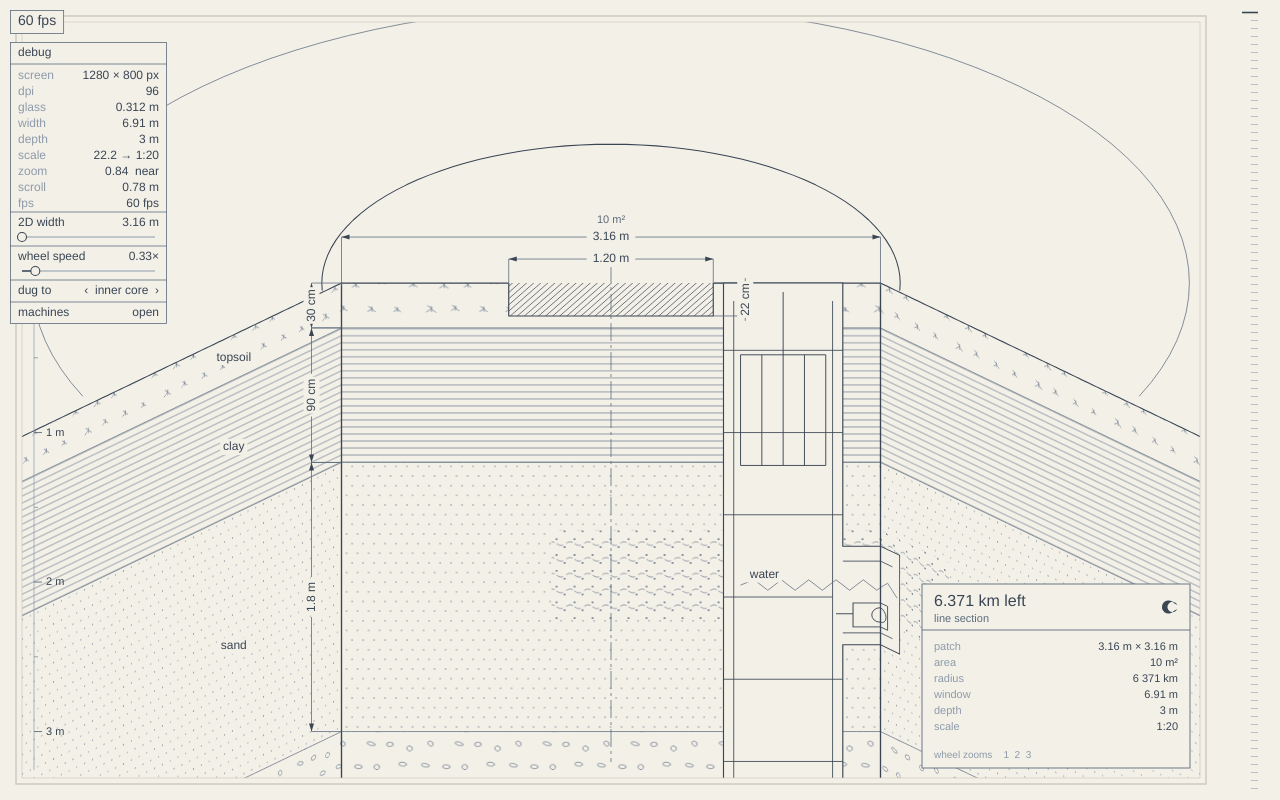
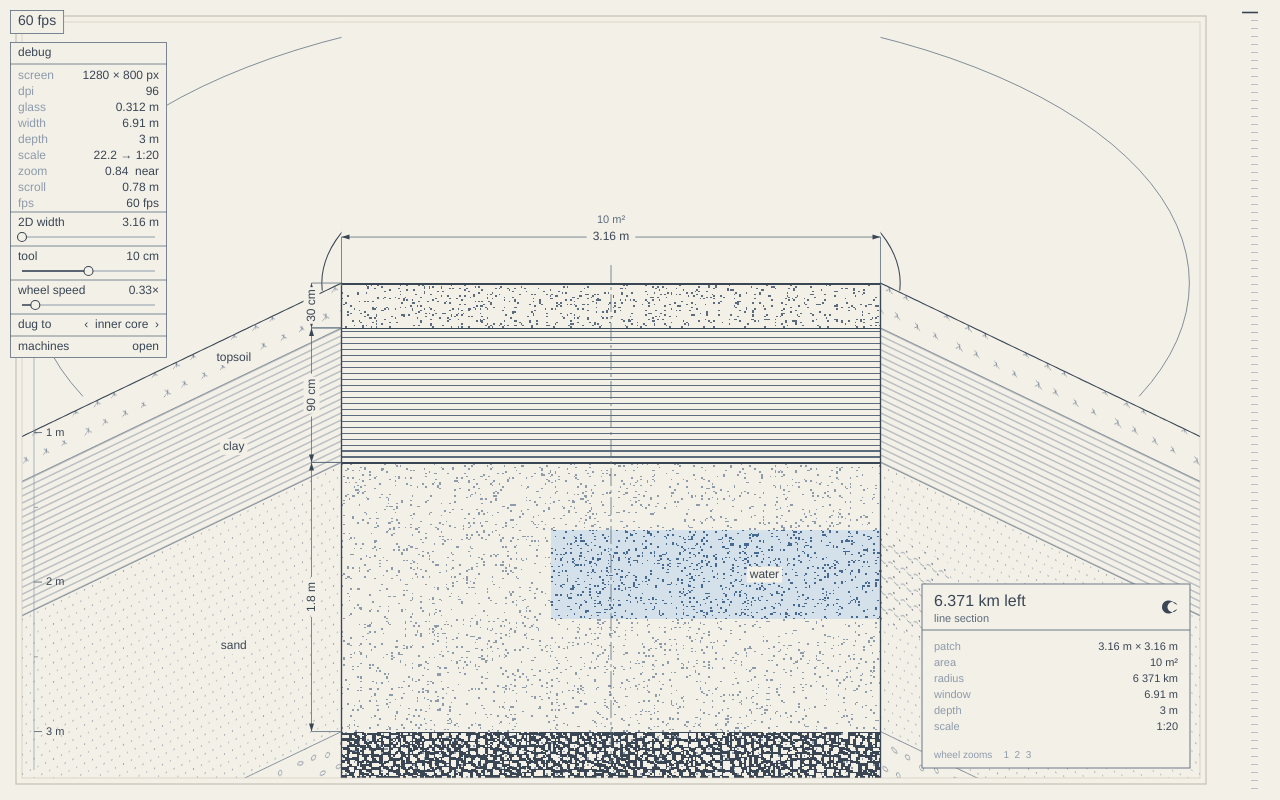
Before and after one commit to Sebastians-AI-Bot/6371km-left, a plain HTML site: page opus-merge/index.html in a window 1280 px wide. Drawn offline with Linux system fonts and the light colour scheme.

Commit message:
opus-merge: diggable centre face with the dig sim on the real column; middle/right drag pans, wheel zooms about the pointer, closer zoom, tool slider; fixed pit and shaft removed
Co-authored-by: Sebastians-AI-Bot <Sebastians-AI-Bot@users.noreply.github.com>

```diff
--- /dev/null
+++ b/opus-merge/ground.js
@@ -0,0 +1,88 @@
+/* The ground of the column as dig cells (see ../dig/sim.js): 1 cm cells,
+   x across the centre face and y down from the surface, in centimetres.
+   Topsoil, clay and sand are themselves, gravel is pebbles in sand, and
+   every rock unit below is stone. The groundwater pocket is wet sand
+   under its own water table; gas is air, oil is oil, brine is water and
+   magma stays stone. */
+function makeColumnWorld(column, pockets) {
+  "use strict";
+
+  var M = makeDig;
+  var W = 1536, H = 1024, CS = 32;
+  var units = [];
+  var from = 0;
+  for (var i = 0; i < column.length; i++) {
+    var name = column[i].name;
+    var to = Math.round(column[i].to * 100);
+    units.push({
+      from: from,
+      to: to,
+      mat: name === "topsoil" ? M.TOPSOIL : name === "clay" ? M.CLAY : name === "sand" ? M.SAND
+        : name === "gravel" ? M.GRAVEL : M.STONE
+    });
+    from = to;
+  }
+  var holes = [];
+  var water = null;
+  for (i = 0; i < pockets.length; i++) {
+    var p = pockets[i];
+    var hole = {
+      name: p.name,
+      x0: Math.round(p.x0 * 100), x1: Math.round(p.x1 * 100),
+      y0: Math.round(p.d0 * 100), y1: Math.round(p.d1 * 100)
+    };
+    if (p.name === "water") water = hole;
+    if (p.name !== "magma") holes.push(hole);
+  }
+
+  function unitAt(y) {
+    for (var k = 0; k < units.length; k++) if (y < units[k].to) return units[k];
+    return units[units.length - 1];
+  }
+
+  function holeAt(x, y) {
+    for (var k = 0; k < holes.length; k++) {
+      var h = holes[k];
+      if (y >= h.y0 && y < h.y1 && x >= h.x0 && x < h.x1) return h;
+    }
+    return null;
+  }
+
+  function cell(x, y, o) {
+    o.flag = 0;
+    o.clump = 0;
+    o.shade = (M.hash(x, y, 7) * 256) | 0;
+    if (y < 0) { o.mat = M.AIR; return; }
+    var h = holeAt(x, y);
+    if (h) {
+      if (h.name === "water") { o.mat = M.SAND; o.flag = M.LOOSE | M.WET; }
+      else if (h.name === "gas") o.mat = M.AIR;
+      else if (h.name === "oil") o.mat = M.OIL;
+      else o.mat = M.WATER;
+      return;
+    }
+    var m = unitAt(y).mat;
+    if (m === M.GRAVEL) {
+      o.clump = M.pebble(x, y, 5);
+      if (o.clump) o.mat = M.GRAVEL;
+      else { o.mat = M.SAND; o.flag = M.LOOSE; }
+      return;
+    }
+    o.mat = m;
+    if (m === M.SAND) o.flag = M.LOOSE;
+  }
+
+  return {
+    W: W,
+    H: H,
+    ring: true,
+    x0: -W / 2,
+    y0: -8 * CS,
+    table: water ? water.y0 : Infinity,
+    saturated: function (x, y) {
+      return !!water && y >= water.y0 && y < water.y1 && x >= water.x0 && x < water.x1;
+    },
+    sky: function (x, y) { return y < 0; },
+    cell: cell
+  };
+}
--- a/opus-merge/zoom.js
+++ b/opus-merge/zoom.js
@@ -6,7 +6,10 @@
    dug. Hold Alt and the wheel scrolls the section. Keys 1, 2 and 3 jump
    to the soils, the crust, and the globe. ?dig=granite opens the cut at
    that unit and ?face=500 makes the centre face 500 m wide; the debug
-   panel sets both, and the wheel speed. */
+   panel sets both, and the wheel speed.
+   Zoomed in, the centre face is ground to dig, cell by centimetre cell
+   (../dig): left click hits it with the tool from the debug panel,
+   middle or right drag pans at any zoom. */
 
 (function () {
   "use strict";
@@ -14,8 +17,6 @@
   var R_KM = 6371;
   var R = R_KM * 1000;
   var PATCH = Math.sqrt(10);
-  var PIT_W = 1.2;
-  var PIT_D = 0.22;
   var PAPER = "#f3f0e8";
   var INK = "#3a4654";
   var MID = "#5c6c7c";
@@ -54,6 +55,7 @@
     if (document.body) document.body.style.background = ground;
     patternCache = {};
     patternCount = 0;
+    if (digPaint) digPaint.setColors(digColors());
   }
 
   function readTheme() {
@@ -96,6 +98,25 @@
     { name: "magma", hatch: "magma", d0: 37000, d1: 47000, x0: -8000, x1: 8000 }
   ];
 
+  /* The diggable ground: a window of cells that follows the view over the
+     centre face. Changed chunks are kept when the window moves on. */
+  var DIG = makeDig(makeColumnWorld(COLUMN, POCKETS));
+  var digPaint = null;
+  var toolCm = 10;
+  var digHover = null;
+  var digReach = { key: "", ok: false, at: 0 };
+  var simLast = 0;
+  var simAcc = 0;
+
+  function digColors() {
+    return {
+      paper: PAPER, ink: INK, mid: MID, faint: FAINT,
+      waterInk: "#46698f", water: "#7498b8",
+      wet: dark ? "#25323f" : "#d5e1ea",
+      oil: dark ? invertHex("#28241f") : "#28241f"
+    };
+  }
+
   var LAYERS = [
     { depth: 0.3 },
     { depth: 1.2 },
@@ -125,6 +146,10 @@
      the middle of the screen. */
   var scrollT = 0;
   var pointerY = null;
+  var pointerX = null;
+  /* Flat x at the middle of the view. Middle or right drag moves it. */
+  var panX = 0;
+  var pan = null;
   var OPEN_DEPTH = 3;
   /* Presented frames, not a tight redraw loop. A bucket of about a tenth
      of a second: frames in the bucket divided by the time those frames spanned. */
@@ -141,8 +166,9 @@
     return PATCH / 0.4;
   }
 
+  /* As close as the dig page: 48 px to the centimetre. */
   function closeWidth() {
-    return 2;
+    return sheetBox().w / 4800;
   }
 
   function farWidth(aspect) {
@@ -298,7 +324,7 @@
       box: box,
       worldW: worldW,
       worldH: worldH,
-      left: -worldW / 2,
+      left: panX - worldW / 2,
       top: top,
       px: box.w / worldW
     };
@@ -1032,24 +1058,6 @@
     ctx.restore();
   }
 
-  function drawHatch(v) {
-    if (!(PIT_D * v.px > 6 && PIT_W * v.px > 14)) return;
-    var pit = PIT_W / 2;
-    var sL = surfaceY(-pit);
-    var sR = surfaceY(pit);
-    var pts = [[-pit, sL], [pit, sR], [pit, sR + PIT_D], [-pit, sL + PIT_D]];
-    var sp = screenPoly(v, pts);
-    ctx.save();
-    ctx.beginPath();
-    ctx.moveTo(sp[0].x, sp[0].y);
-    for (var i = 1; i < sp.length; i++) ctx.lineTo(sp[i].x, sp[i].y);
-    ctx.closePath();
-    ctx.fillStyle = PAPER;
-    ctx.fill();
-    ctx.restore();
-    hatch(sp, 5, -Math.PI / 4);
-  }
-
   function layerSeparated(kept, radius, pxPerM) {
     var px = radius * pxPerM;
     for (var k = 0; k < kept.length; k++) {
@@ -1061,7 +1069,7 @@
 
   /* Boundaries down to depthMax. The base of the cut and the surface are
      edges of the cut, drawn heavier. */
-  function drawLayerLines(v, depthMax, pit) {
+  function drawLayerLines(v, depthMax) {
     var kept = [R * v.px, (R - depthMax) * v.px];
     var i;
     for (i = 0; i < LAYERS.length; i++) {
@@ -1082,30 +1090,7 @@
     ctx.strokeStyle = INK;
     ctx.lineWidth = 1.35;
     if (depthMax < R) drawShell(v, R - depthMax, null);
-    var openPit = pit && PIT_W * v.px > 10;
-    drawShell(v, R, openPit ? [-PIT_W / 2, PIT_W / 2] : null);
-  }
-
-  function drawPitAndSurfaceCut(v) {
-    var pit = PIT_W / 2;
-    var pw = PIT_W * v.px;
-    var ph = PIT_D * v.px;
-    if (pw < 8 || ph < 4) return;
-    var sL = surfaceY(-pit);
-    var sR = surfaceY(pit);
-    var a = worldToScreen(v, -pit, sL);
-    var b = worldToScreen(v, pit, sR);
-    var c = worldToScreen(v, pit, sR + PIT_D);
-    var d = worldToScreen(v, -pit, sL + PIT_D);
-    ctx.strokeStyle = INK;
-    ctx.lineWidth = 1.15;
-    ctx.setLineDash([]);
-    ctx.beginPath();
-    ctx.moveTo(a.x, a.y);
-    ctx.lineTo(d.x, d.y);
-    ctx.lineTo(c.x, c.y);
-    ctx.lineTo(b.x, b.y);
-    ctx.stroke();
+    drawShell(v, R, null);
   }
 
   function arrowHead(x, y, angle) {
@@ -1186,7 +1171,6 @@
 
   function drawPatchDims(v, tb) {
     var half = PATCH / 2;
-    var pit = PIT_W / 2;
     var widthPx = PATCH * v.px;
     if (widthPx < 70) return;
     var yS = surfaceY(0);
@@ -1199,12 +1183,6 @@
     var noteY = p.y - 58;
     if (!inBlock(tb, p.x, noteY, 4) && noteY > v.box.y + 8) {
       ctx.fillText("10 m\u00b2", p.x, noteY);
-    }
-    if (PIT_W * v.px > 64) {
-      dimHorizontal(v, -pit, yS, pit, yS, "1.20 m", -24, tb);
-    }
-    if (PIT_D * v.px > 26) {
-      dimVertical(v, pit, yS, yS + PIT_D, "22 cm", 32, tb);
     }
   }
 
@@ -1684,13 +1662,9 @@
     clipPiece(vp, piece);
     enterSection(piece);
     paintUnits(vp, depth, !piece.wedge);
-    drawLayerLines(vp, depth, face);
+    drawLayerLines(vp, depth);
     leaveSection();
-    if (face) {
-      drawHatch(vp);
-      drawPitAndSurfaceCut(vp);
-    }
-    if ((face || piece.name === "right") && depth >= SHAFT.y1) drawWorks(vp);
+    if (face) drawDigCells(vp);
     ctx.restore();
   }
 
@@ -2098,6 +2072,12 @@
       get: function () { return FACE_HALF * 2; },
       set: function (w) { FACE_HALF = w / 2; },
       text: function (w) { return formatLength(w); }
+    },
+    {
+      label: "tool", min: 1, max: 100,
+      get: function () { return toolCm; },
+      set: function (cm) { toolCm = clamp(Math.round(cm), 1, 100); },
+      text: function (cm) { return cm >= 100 ? "1 m" : cm + " cm"; }
     },
     {
       label: "wheel speed", min: 0.25, max: 4,
@@ -2529,135 +2509,144 @@
     scrollT = scrollForTop(worldW, v.top + (dy / 100) * (shown / 5));
   }
 
-  /* A timbered shaft in the patch, from the surface into the gravel.
-     Too narrow for its timbers it is only its outline, then a line, and
-     it is dropped once that line would be a speck. */
-  var SHAFT = { x0: 0.66, x1: 1.36, y0: 0, y1: 6.2 };
-  var CHAMBER = { x0: 1.36, x1: 1.74, y0: 1.76, y1: 2.42 };
-
-  function shaftReadable(v) {
-    if (globeInView(v.worldW)) return false;
-    return (SHAFT.x1 - SHAFT.x0) * v.px >= 16;
-  }
-
-  function wline(v, x0, y0, x1, y1) {
-    var a = worldToScreen(v, x0, y0);
-    var b = worldToScreen(v, x1, y1);
-    strokeLine(a.x, a.y, b.x, b.y);
-  }
-
-  function drawShaftMark(v) {
-    var a = worldToScreen(v, SHAFT.x0, SHAFT.y0);
-    var b = worldToScreen(v, SHAFT.x1, SHAFT.y1);
-    if (b.y - a.y < 3) return;
+  /* Dig cells on the centre face. A cell is a centimetre: x across the
+     face, y down from the surface, offset by the window's origin. The
+     window is lifted onto the curve of the surface at its middle. */
+  function digLift() {
+    var o = DIG.origin();
+    return surfaceY((o.x + DIG.W / 2) / 100);
+  }
+
+  /* 0 far out, where only changed ground is shown over the hatch, to 1
+     close in, where the cells replace it. */
+  function digLook(px) {
+    return smoothstep((px / 100 - 0.8) / 0.7);
+  }
+
+  function digFace(v) {
+    var fv = faceView(v);
+    var o = DIG.origin();
+    var lift = digLift();
+    return {
+      fv: fv,
+      sx: function (cx) { return fv.box.x + ((o.x + cx) / 100 - fv.left) * fv.px; },
+      sy: function (cy) { return fv.box.y + ((o.y + cy) / 100 + lift - fv.top) * fv.pxY; },
+      cx: function (sx) { return (fv.left + (sx - fv.box.x) / fv.px) * 100 - o.x; },
+      cy: function (sy) { return (fv.top + (sy - fv.box.y) / fv.pxY - lift) * 100 - o.y; }
+    };
+  }
+
+  /* The window cell under a screen point, if that point is on the face. */
+  function digCellAt(v, sx, sy) {
+    var b = v.box;
+    if (sx < b.x || sx > b.x + b.w || sy < b.y || sy > b.y + b.h) return null;
+    var f = digFace(v);
+    var o = DIG.origin();
+    var x = f.cx(sx), y = f.cy(sy);
+    if (Math.abs((o.x + x) / 100) > FACE_HALF || (o.y + y) / 100 > digDepth()) return null;
+    return { x: x, y: y, f: f };
+  }
+
+  function drawDigCells(vp) {
+    var cell = vp.px / 100;
+    if (cell < 0.01) return;
+    var o = DIG.origin();
+    var look = digLook(vp.px);
     ctx.save();
-    ctx.strokeStyle = INK;
+    ctx.transform(cell, 0, 0, cell,
+      vp.box.x + (o.x / 100 - vp.left) * vp.px,
+      vp.box.y + (o.y / 100 + digLift() - vp.top) * vp.px);
+    var floor = digDepth() * 100 - o.y;
+    if (floor < DIG.H) {
+      ctx.beginPath();
+      ctx.rect(-DIG.W, -DIG.H, DIG.W * 3, floor + DIG.H);
+      ctx.clip();
+    }
+    if (look < 1) digPaint.drawOverlay(ctx);
+    if (look > 0) {
+      ctx.globalAlpha = look;
+      ctx.fillStyle = PAPER;
+      ctx.fillRect(0, 0, DIG.W, DIG.H);
+      digPaint.draw(ctx, 4);
+    }
+    ctx.restore();
+  }
+
+  /* Keeps the window under the middle of the view while the cells can be
+     seen, with no more than 2.56 m of sky in it. */
+  function digFollow(v) {
+    if (v.px / 100 < 0.3) return;
+    var fv = faceView(v);
+    var x = clamp(v.left + v.worldW / 2, -FACE_HALF, FACE_HALF);
+    var y = fv.top + fv.worldH / 2 - digLift();
+    DIG.follow(x * 100, Math.max(y * 100, DIG.H / 2 - 256));
+  }
+
+  function digReachOf(fp) {
+    var key = fp.x0 + "," + fp.y0 + "," + fp.x1;
+    var now = performance.now();
+    if (key !== digReach.key || now - digReach.at > 150) {
+      digReach = { key: key, ok: DIG.canReach(fp), at: now };
+    }
+    return digReach.ok;
+  }
+
+  function drawDigHover(v) {
+    if (!digHover || pan || modalOpen || digLook(v.px) < 0.5) return;
+    var c = digCellAt(v, digHover.x, digHover.y);
+    if (!c) return;
+    var fp = DIG.footprint(c.x, c.y, toolCm);
+    var ok = digReachOf(fp);
+    var x0 = c.f.sx(fp.x0), y0 = c.f.sy(fp.y0);
+    var x1 = c.f.sx(fp.x1 + 1), y1 = c.f.sy(fp.y1 + 1);
+    ctx.save();
+    ctx.strokeStyle = ok ? INK : FAINT;
     ctx.lineWidth = 1;
-    ctx.setLineDash([]);
-    if (b.x - a.x >= 3) {
+    ctx.setLineDash(ok ? [] : [3, 3]);
+    ctx.strokeRect(Math.round(x0) + 0.5, Math.round(y0) + 0.5, Math.max(1, Math.round(x1 - x0)), Math.max(1, Math.round(y1 - y0)));
+    var here = DIG.at(c.x, c.y);
+    var label = !ok ? "out of reach" : !here || here.mat === DIG.AIR ? "" :
+      here.name + (here.hitsLeft > 1 ? ", " + here.hitsLeft + " hits" : "");
+    if (label) {
+      setFont(12);
+      var tw = ctx.measureText(label).width;
+      var lx = Math.max(x0, x1) + 8, ly = Math.min(y0, y1) - 6;
       ctx.fillStyle = PAPER;
-      ctx.fillRect(a.x, a.y, b.x - a.x, b.y - a.y);
-      ctx.strokeRect(a.x, a.y, b.x - a.x, b.y - a.y);
-    } else {
-      strokeLine((a.x + b.x) / 2, a.y, (a.x + b.x) / 2, b.y);
+      ctx.fillRect(lx - 3, ly - 12, tw + 6, 16);
+      ctx.fillStyle = ok ? INK : FAINT;
+      ctx.textAlign = "left";
+      ctx.textBaseline = "alphabetic";
+      ctx.fillText(label, lx, ly);
     }
     ctx.restore();
   }
 
-  function drawWorks(v) {
-    if (!shaftReadable(v)) {
-      drawShaftMark(v);
-      return;
-    }
-    ctx.save();
-    ctx.fillStyle = PAPER;
-    ctx.strokeStyle = INK;
-    ctx.lineWidth = 1.15;
-    ctx.lineJoin = "miter";
-    ctx.lineCap = "butt";
-    ctx.setLineDash([]);
-
-    var s0 = worldToScreen(v, SHAFT.x0, SHAFT.y0);
-    var s1 = worldToScreen(v, SHAFT.x1, SHAFT.y1);
-    var c0 = worldToScreen(v, CHAMBER.x0, CHAMBER.y0);
-    var c1 = worldToScreen(v, CHAMBER.x1, CHAMBER.y1);
-    ctx.beginPath();
-    ctx.moveTo(s0.x, s0.y);
-    ctx.lineTo(s0.x, s1.y);
-    ctx.lineTo(s1.x, s1.y);
-    ctx.lineTo(s1.x, c1.y);
-    ctx.lineTo(c1.x, c1.y);
-    ctx.lineTo(c1.x, c0.y);
-    ctx.lineTo(s1.x, c0.y);
-    ctx.lineTo(s1.x, s0.y);
-    ctx.closePath();
-    ctx.fill();
-    ctx.stroke();
-
-    var inset = 0.06;
-    ctx.lineWidth = 0.9;
-    wline(v, SHAFT.x0 + inset, 0.12, SHAFT.x0 + inset, SHAFT.y1 - 0.1);
-    wline(v, SHAFT.x1 - inset, 0.12, SHAFT.x1 - inset, SHAFT.y1 - 0.1);
-    var y;
-    for (y = 0.45; y < SHAFT.y1 - 0.25; y += 0.55) {
-      var xR = (y > CHAMBER.y0 && y < CHAMBER.y1) ? SHAFT.x1 - inset : SHAFT.x1;
-      wline(v, SHAFT.x0, y, xR, y);
-    }
-    wline(v, CHAMBER.x0, CHAMBER.y0 + 0.1, CHAMBER.x1 - 0.06, CHAMBER.y0 + 0.1);
-    wline(v, CHAMBER.x0, CHAMBER.y1 - 0.08, CHAMBER.x1 - 0.06, CHAMBER.y1 - 0.08);
-
-    ctx.strokeStyle = MID;
-    ctx.lineWidth = 0.8;
-    var wy = 2.02;
-    var wx = SHAFT.x0 + 0.1;
-    ctx.beginPath();
-    var a = worldToScreen(v, wx, wy);
-    ctx.moveTo(a.x, a.y);
-    while (wx < CHAMBER.x1 - 0.08) {
-      wx += 0.08;
-      a = worldToScreen(v, wx, wy + ((Math.round(wx * 12) % 2) ? 0.035 : -0.035));
-      ctx.lineTo(a.x, a.y);
-    }
-    ctx.stroke();
-
-    drawCage(v);
-    drawPump(v);
-    ctx.restore();
-  }
-
-  function drawCage(v) {
-    var x0 = SHAFT.x0 + 0.1;
-    var x1 = SHAFT.x1 - 0.1;
-    var y0 = 0.48;
-    var y1 = 1.22;
-    ctx.strokeStyle = INK;
-    ctx.lineWidth = 1;
-    wline(v, x0, y0, x1, y0);
-    wline(v, x0, y1, x1, y1);
-    wline(v, x0, y0, x0, y1);
-    wline(v, x1, y0, x1, y1);
-    var i;
-    for (i = 1; i <= 3; i++) wline(v, x0 + (x1 - x0) * i / 4, y0, x0 + (x1 - x0) * i / 4, y1);
-    var mid = (x0 + x1) / 2;
-    wline(v, mid, 0.06, mid, y0);
-  }
-
-  function drawPump(v) {
-    var x = CHAMBER.x0 + 0.06;
-    var y = CHAMBER.y1 - 0.12;
-    var w = 0.22;
-    var h = 0.16;
-    var a = worldToScreen(v, x, y - h);
-    var b = worldToScreen(v, x + w, y);
-    ctx.strokeStyle = INK;
-    ctx.lineWidth = 1;
-    ctx.strokeRect(a.x, a.y, b.x - a.x, b.y - a.y);
-    var c = worldToScreen(v, x + w * 0.72, y - h * 0.5);
-    var r = Math.abs(b.x - a.x) * 0.22;
-    ctx.beginPath();
-    ctx.arc(c.x, c.y, Math.max(1.5, r), 0, Math.PI * 2);
-    ctx.stroke();
-    wline(v, x, y - h * 0.55, x - 0.1, y - h * 0.55);
+  function digAt(sx, sy) {
+    var v = viewOf(currentWorldW());
+    if (digLook(v.px) < 0.5) return false;
+    var c = digCellAt(v, sx, sy);
+    if (!c) return false;
+    DIG.dig(c.x, c.y, toolCm);
+    digReach.key = "";
+    return true;
+  }
+
+  function stepDig(now) {
+    if (simLast) simAcc += Math.min(0.1, (now - simLast) / 1000);
+    simLast = now;
+    var n = 0;
+    while (simAcc >= 1 / 60 && n < 3) {
+      DIG.step();
+      simAcc -= 1 / 60;
+      n++;
+    }
+    if (n === 3) simAcc = 0;
+  }
+
+  function movePan(p) {
+    var v = viewOf(currentWorldW());
+    panX = clamp(pan.panX - (p.x - pan.x) / v.px, -R, R);
+    scrollT = scrollForTop(v.worldW, pan.top - (p.y - pan.y) / (v.px * COS_E));
   }
 
   var modalOpen = false;
@@ -3915,6 +3904,8 @@
     logW = Math.log10(worldW);
     var v = viewOf(worldW);
     var tb = titleBlock(v.box);
+    digFollow(v);
+    digPaint.recolor();
 
     ctx.clearRect(0, 0, cssW, cssH);
     ctx.fillStyle = PAPER;
@@ -3924,6 +3915,7 @@
     ctx.save();
     clipSheet(v.box);
     drawCutGlobe(v, faceView(v), tb);
+    drawDigHover(v);
     ctx.restore();
 
     drawFrame(v, tb);
@@ -3935,7 +3927,7 @@
 
   function zoomBy(dy) {
     var y = pointerY == null ? cssH / 3 : pointerY;
-    zoomAt(dy, y);
+    zoomAt(dy, y, pointerX);
   }
 
   function currentWorldW() {
@@ -3945,11 +3937,12 @@
     return clamp(Math.pow(10, logW), closeWidth(), farWidth(aspect));
   }
 
-  /* Wheel zoom is vertical only, about the depth under the pointer. The
-     horizon stays one third down when the pointer is on the surface. The
-     deep stop is the centre in the middle of the screen. */
-  function zoomAt(dy, screenY) {
+  /* Wheel zoom is about the point under the pointer. The horizon stays
+     one third down when the pointer is on the surface. The deep stop is
+     the centre in the middle of the screen. */
+  function zoomAt(dy, screenY, screenX) {
     var before = viewOf(currentWorldW());
+    var across = screenX == null ? null : before.left + (screenX - before.box.x) / before.px;
     var ay = cutAnchor(before.box);
     screenY = ay + (screenY - ay) / COS_E;
     var depth = before.top + (screenY - before.box.y) / before.px;
@@ -3969,6 +3962,9 @@
       if (top > top1) top = top1;
     }
     scrollT = scrollForTop(worldW, top);
+    if (across !== null) {
+      panX = clamp(across - (screenX - before.box.x) * worldW / before.box.w + worldW / 2, -R, R);
+    }
   }
 
   function scrollForTop(worldW, top) {
@@ -3993,6 +3989,7 @@
     else if (name === "globe" || name === "3") lock = "globe";
     else return false;
     scrollT = 0;
+    panX = 0;
     return true;
   }
 
@@ -4032,6 +4029,7 @@
       }
     }
     fpsLast = now;
+    stepDig(now);
     draw();
     requestAnimationFrame(onFrame);
   }
@@ -4046,6 +4044,7 @@
     else if (event.deltaMode === 2) dy *= 400;
     dy *= event.shiftKey ? 1 : wheelSpeed;
     pointerY = event.clientY;
+    pointerX = event.clientX;
     if (event.altKey) scrollByWheel(dy);
     else zoomBy(dy);
   }, { passive: false });
@@ -4057,6 +4056,12 @@
   window.addEventListener("mousemove", function (event) {
     var p = pointerXY(event);
     pointerY = p.y;
+    pointerX = p.x;
+    digHover = null;
+    if (pan) {
+      movePan(p);
+      return;
+    }
     if (modalOpen) {
       canvas.style.cursor = hitRect(modalClose, p.x, p.y) ? "pointer" : "default";
       return;
@@ -4084,13 +4089,20 @@
       canvas.style.cursor = "ns-resize";
     } else {
       stripPointer = null;
+      digHover = p;
       canvas.style.cursor = "crosshair";
     }
   });
 
   window.addEventListener("mousedown", function (event) {
+    var p = pointerXY(event);
+    if ((event.button === 1 || event.button === 2) && !modalOpen) {
+      pan = { x: p.x, y: p.y, panX: panX, top: viewOf(currentWorldW()).top };
+      canvas.style.cursor = "grabbing";
+      event.preventDefault();
+      return;
+    }
     if (event.button !== 0) return;
-    var p = pointerXY(event);
     if (modalOpen) {
       if (!hitRect(modalBox, p.x, p.y) || hitRect(modalClose, p.x, p.y)) modalOpen = false;
       event.preventDefault();
@@ -4125,7 +4137,10 @@
       event.preventDefault();
       return;
     }
-    if (!pointerOnStrip(p.x, p.y)) return;
+    if (!pointerOnStrip(p.x, p.y)) {
+      if (digAt(p.x, p.y)) event.preventDefault();
+      return;
+    }
     stripDrag = true;
     stripPointer = p.y;
     scrollToDepth(stripDepthAt(stripGeom, p.y));
@@ -4135,9 +4150,13 @@
   window.addEventListener("mouseup", function () {
     stripDrag = false;
     sliderDrag = null;
+    if (pan) canvas.style.cursor = "crosshair";
+    pan = null;
   });
+  window.addEventListener("contextmenu", function (event) { event.preventDefault(); });
   document.addEventListener("mouseleave", function () {
     if (!stripDrag) stripPointer = null;
+    digHover = null;
   });
 
   window.addEventListener("keydown", function (event) {
@@ -4197,6 +4216,7 @@
   };
 
   applyTheme(readTheme());
+  digPaint = makeDigPaint(DIG, digColors());
   resize();
   readLocation();
   window.addEventListener("load", readLocation);
```
Also changed, not shown: dig/sim.js (+9 -2 lines), opus-merge/index.html (+3 -0 lines).
